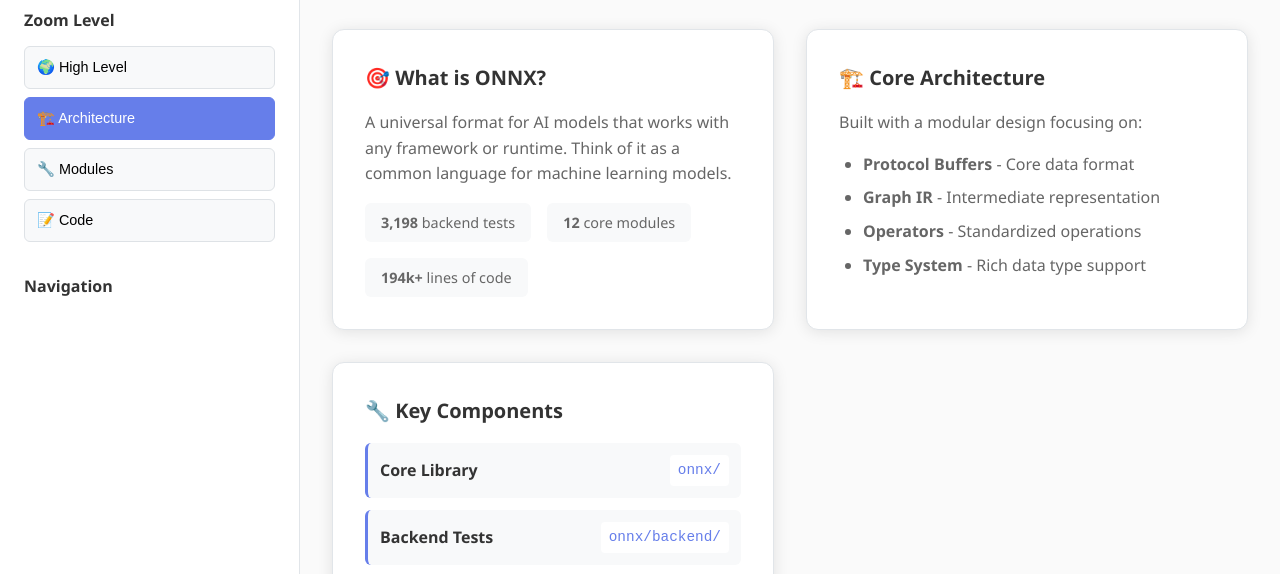
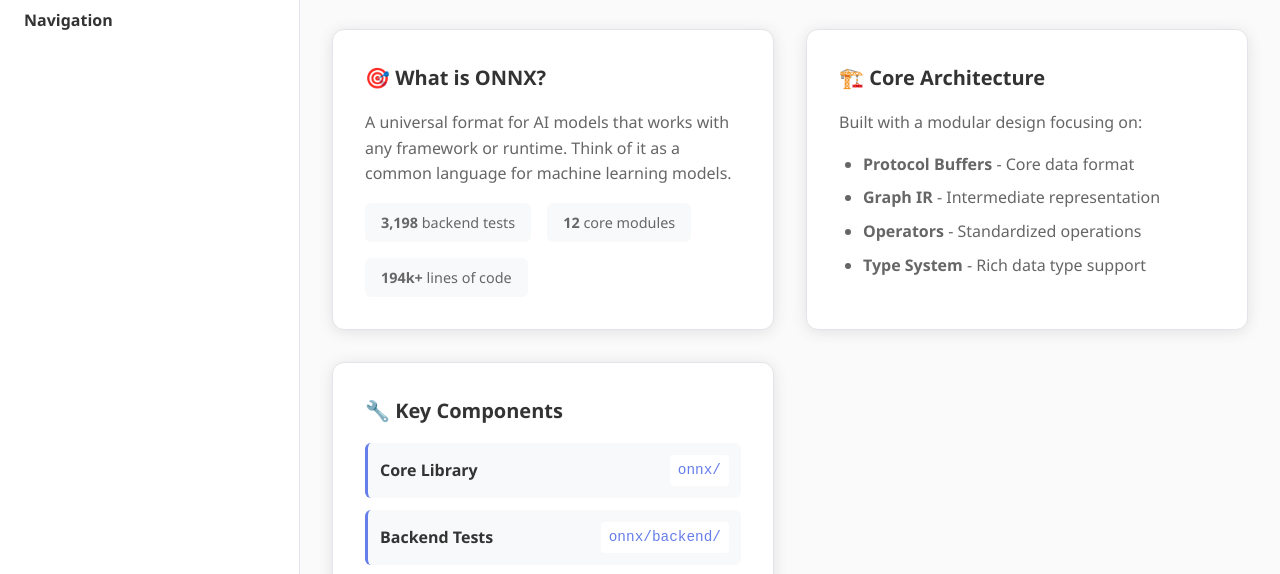
Before and after one commit to armahnii2000/onnx-codebase-explorer, a website: page index.html in a window 1280 px wide. Shown: the part 169-743 px from the top of the page. Drawn offline with nearby package versions, Linux system fonts and the light colour scheme; a script that the page names is missing.

Commit message:
Hide zoom controls section and heading for now - focus on working navigation

```diff
--- a/index.html
+++ b/index.html
@@ -11,7 +11,7 @@
     <meta http-equiv="Expires" content="0">
 
     <!-- Stylesheets with cache busting -->
-    <link rel="stylesheet" href="styles.css?v=20250825-004">
+    <link rel="stylesheet" href="styles.css?v=20250825-005">
 
     <!-- External Libraries -->
     <script src="https://d3js.org/d3.v7.min.js"></script>
--- a/styles.css
+++ b/styles.css
@@ -151,13 +151,14 @@
 }
 
 .level-selector h3 {
+    display: none; /* Hide heading when zoom controls are hidden */
     color: #333;
     font-size: 1rem;
     margin-bottom: 0.75rem;
 }
 
 .zoom-controls {
-    display: flex;
+    display: none; /* Hidden for now */
     flex-direction: column;
     gap: 0.5rem;
     margin-bottom: 2rem;
```
